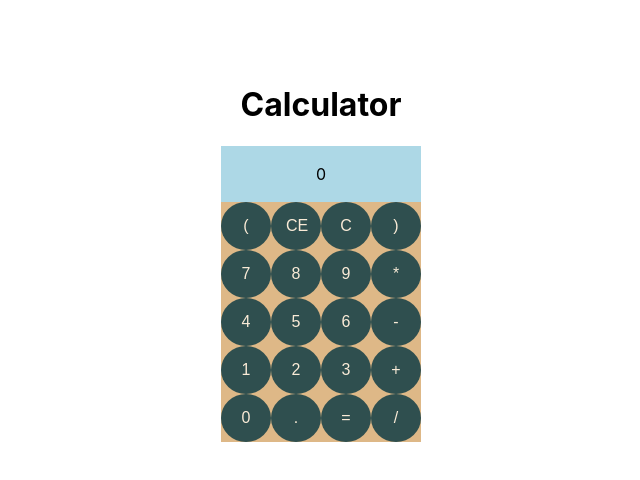
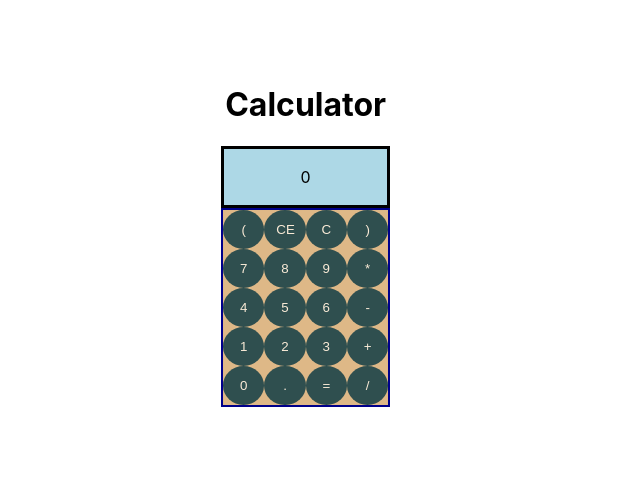
Before and after one commit to Xerith89/react-simple-calc, a React (Create React App) app: page / in a window 1280 px wide. Shown: the top 480 px of the page, without its empty margins (291-931 px from the left). Built offline with nearby package versions, Linux system fonts and the light colour scheme.

Commit message:
CSS style changes for both calc components.

```diff
--- a/src/Components/keypad-component.css
+++ b/src/Components/keypad-component.css
@@ -3,10 +3,12 @@ body {
     display: inline-block;
     padding-left: 40%;
     padding-top: 5%;
+    font-size: 16px;
 }
 
 .button-field {
    background-color: burlywood;
+   border: 0.125em darkblue solid;
 }
 
 .button {
@@ -14,14 +16,12 @@ body {
     background-color: darkslategrey;
     color: antiquewhite;
     text-align: center;
-    font-size: 16px;
     display: inline-block;
-    padding: 15px;
+    padding: 0.9em;
     text-decoration: none;
     border-radius: 50%;
     transition-duration: 0.4s;
-    border: 1px darkblue;
-    width: 50px;
+    width: 3.1em;
 }
 
 .button:hover {
@@ -31,5 +31,5 @@ body {
 
 .button:active {
     background-color: darkorange;
-    box-shadow: 0 5px #666;
+    box-shadow: 0 0.5em #666;
 }
--- a/src/Components/result-component.css
+++ b/src/Components/result-component.css
@@ -2,7 +2,7 @@
     text-align: center;
     color: black;
     font-size: 16px;
-    padding: 2px 2px;
-    border-color: black;
+    padding: 0.125em;
+    border: black solid;
     background-color: lightblue;
 }
```
